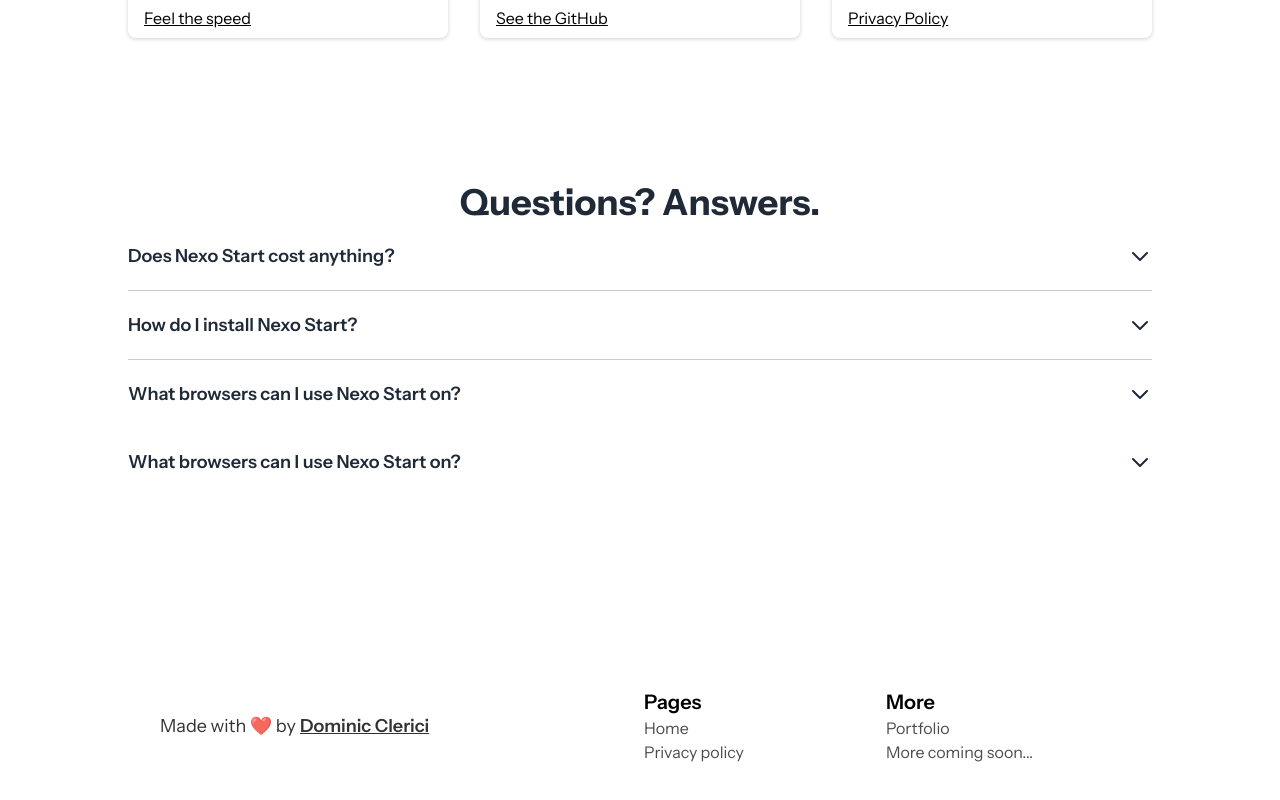
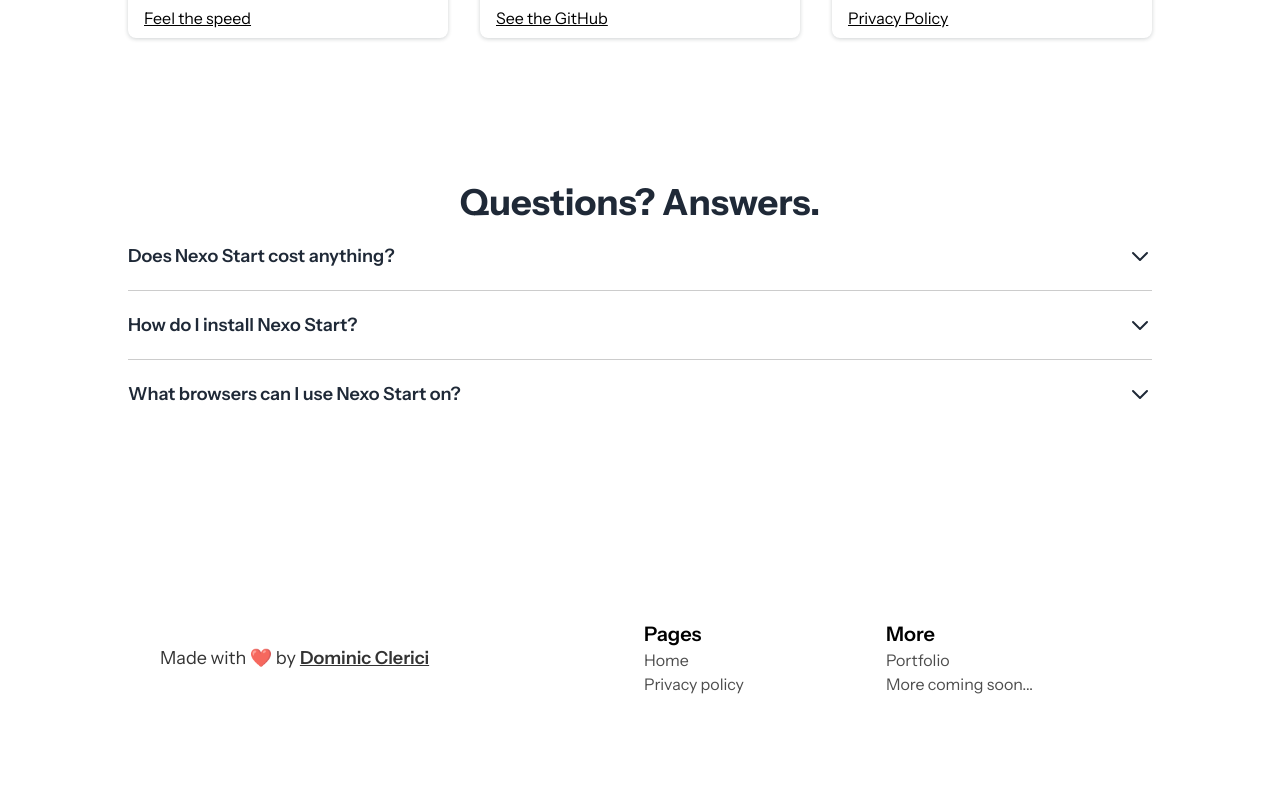
Before and after one commit to DominicClerici/nexo-landing-page-v2, a Next.js app: page / in a window 1280 px wide. Shown: the part 1246-2046 px from the top of the page. After the commit the page ends 1990 px from the top, so only its background shows below. Built offline with nearby package versions, Linux system fonts and the light colour scheme.

Commit message:
duplicate accordion row

```diff
--- a/app/qa/QA.jsx
+++ b/app/qa/QA.jsx
@@ -36,9 +36,6 @@
       <AccordionRow htmlId={"browserSup"} last={true} title="What browsers can I use Nexo Start on?">
         Currently Nexo Start supports Google Chrome and Mozilla Firefox.
       </AccordionRow>
-      <AccordionRow htmlId={"browserSup"} last={true} title="What browsers can I use Nexo Start on?">
-        Currently Nexo Start supports Google Chrome and Mozilla Firefox.
-      </AccordionRow>
     </section>
   )
 }
```
